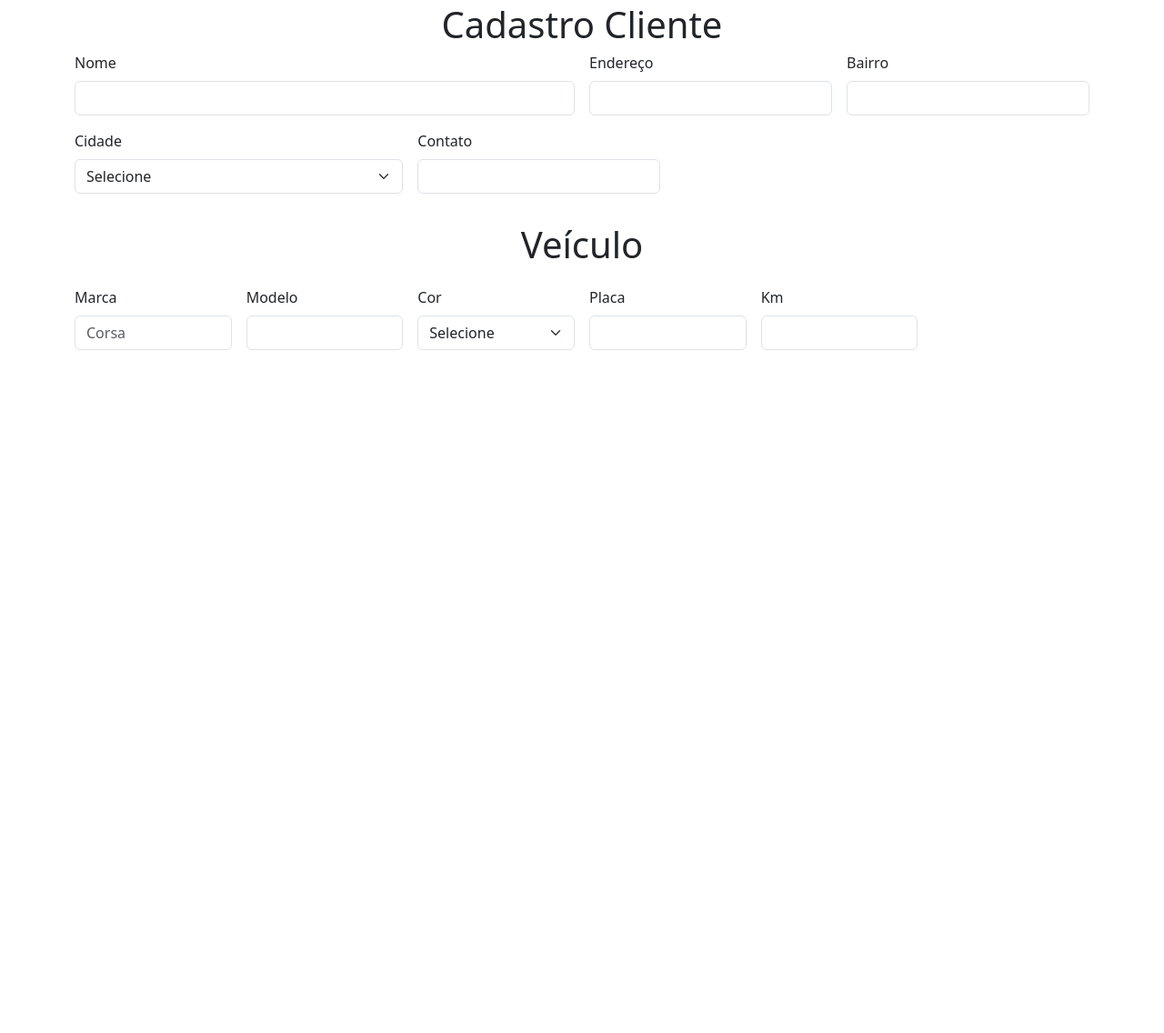
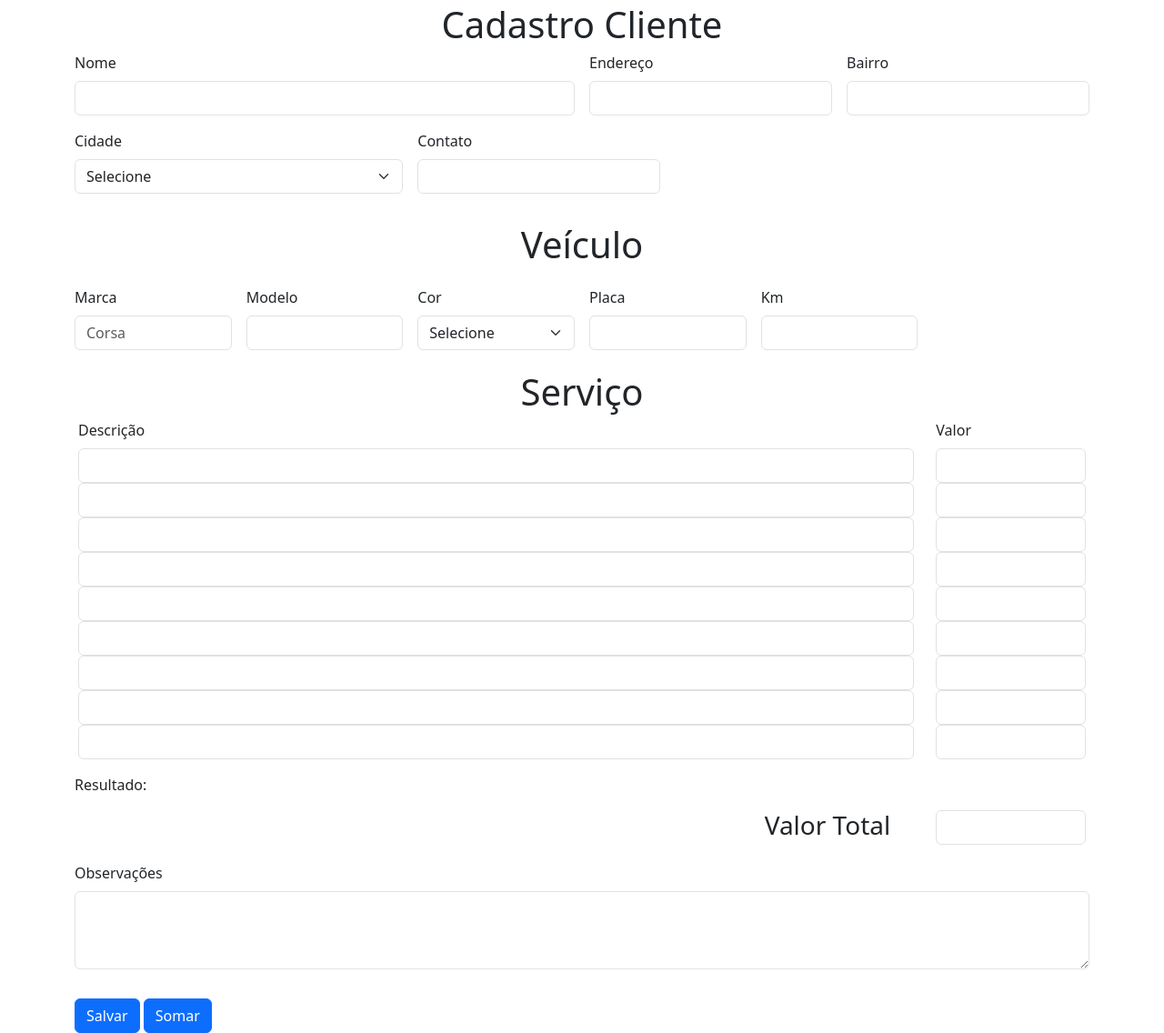
Before and after one commit to andreluizsilv/PrimeiroProjetoComercial, a Django app: page / in a window 1280 px wide. Shown: the part 189-1325 px from the top of the page at 91% size. Before the commit the page ends 574 px from the top, so only its background shows below. Run offline with Django 4.2, Linux system fonts and the light colour scheme.

Commit message:
app/template

```diff
--- a/app/templates/homepage.html
+++ b/app/templates/homepage.html
@@ -93,5 +93,92 @@
     <label for="inputKm" class="form-label">Km</label>
     <input type="text" class="form-control" id="inputKm" required>
   </div>
+
+      <div class="text-center fs-1">Serviço</div><br><br>
+
+  <div class="container">
+  <div class="row">
+    <div class="col-sm-10">
+    <label for="inputDesc" class="form-label">Descrição</label>
+    <input type="desc" class="form-control" id="inputDesc">
+    </div>
+    <div class="col-sm-2">
+    <label for="inputValorServ" class="form-label">Valor</label>
+    <input type="valorserv" class="form-control" id="inputValorServ" onKeyUp="mascaraMoeda(this, event)"  value="">
+    </div>
+    <div class="col-sm-10">
+    <input type="desc2" class="form-control" id="inputDesc2">
+    </div>
+    <div class="col-sm-2">
+    <input type="valorserv2" class="form-control" id="inputValorServ2" onKeyUp="mascaraMoeda(this, event)"  value="">
+    </div>
+    <div class="col-sm-10">
+	<input type="desc3" class="form-control" id="inputDesc3">
+    </div>
+    <div class="col-sm-2">
+    <input type="valorserv3" class="form-control" id="inputValorServ3" onKeyUp="mascaraMoeda(this, event)"  value="">
+    </div>
+    <div class="col-sm-10">
+	<input type="desc4" class="form-control" id="inputDesc4">
+    </div>
+    <div class="col-sm-2">
+    <input type="text" class="form-control" id="inputValorServ4" onKeyUp="mascaraMoeda(this, event)"  value="">
+    </div>
+    <div class="col-sm-10">
+	<input type="desc5" class="form-control" id="inputDesc5">
+    </div>
+    <div class="col-sm-2">
+    <input type="text" class="form-control" id="inputValorServ5" onKeyUp="mascaraMoeda(this, event)"  value="">
+    </div>
+    <div class="col-sm-10">
+    <input type="desc2" class="form-control" id="inputDesc2">
+    </div>
+    <div class="col-sm-2">
+    <input type="valorserv2" class="form-control" id="inputValorServ2" onKeyUp="mascaraMoeda(this, event)"  value="">
+    </div>
+    <div class="col-sm-10">
+	<input type="desc3" class="form-control" id="inputDesc3">
+    </div>
+    <div class="col-sm-2">
+    <input type="valorserv3" class="form-control" id="inputValorServ3" onKeyUp="mascaraMoeda(this, event)"  value="">
+    </div>
+    <div class="col-sm-10">
+	<input type="desc4" class="form-control" id="inputDesc4">
+    </div>
+    <div class="col-sm-2">
+    <input type="text" class="form-control" id="inputValorServ4" onKeyUp="mascaraMoeda(this, event)"  value="">
+    </div>
+    <div class="col-sm-10">
+	<input type="desc5" class="form-control" id="inputDesc5">
+    </div>
+    <div class="col-sm-2">
+    <input type="text" class="form-control" id="inputValorServ5" onKeyUp="mascaraMoeda(this, event)"  value="">
+    </div>
+  </div>
+  </div>
+        <p>Resultado: <span id="inputValorTotal"></span></p>
+  <div class="container">
+  <div class="row">
+  <!-- Stack the columns on mobile by making one full-width and the other half-width -->
+  <div class="col-sm-8">
+  </div>
+  <div class="col-sm-2">
+    <h3>Valor Total</h3>
+  </div>
+  <div class="col-sm-2">
+    <input type="valortotal" class="form-control" id="inputValorTotal" onKeyUp="mascaraMoeda(this, event)"  value="">
+  </div>
+  </div>
+  </div><br>
+
+  <div class="mb-3">
+  <label for="observacoes" class="form-label">Observações</label>
+  <textarea class="form-control" id="observacoes" rows="3"></textarea>
+  </div>
+
+  <div class="col-12">
+    <button type="submit" class="btn btn-primary">Salvar</button>
+    <button type="button" class="btn btn-primary" onclick="soma()">Somar</button>
+  </div>
 </header>
 {% endblock %}
--- a/app/views.py
+++ b/app/views.py
@@ -17,5 +17,5 @@
 #    return render(request, "homecadastro.html", context)
 
 class Homecadastro(ListView):
-    template_name = "homecadastro.html"
+    template_name = "clientecadastrado.html"
     model = Cliente
```
Also changed, not shown: app/templates/clientecadastrado.html (renamed from app/templates/homecadastro.html).
